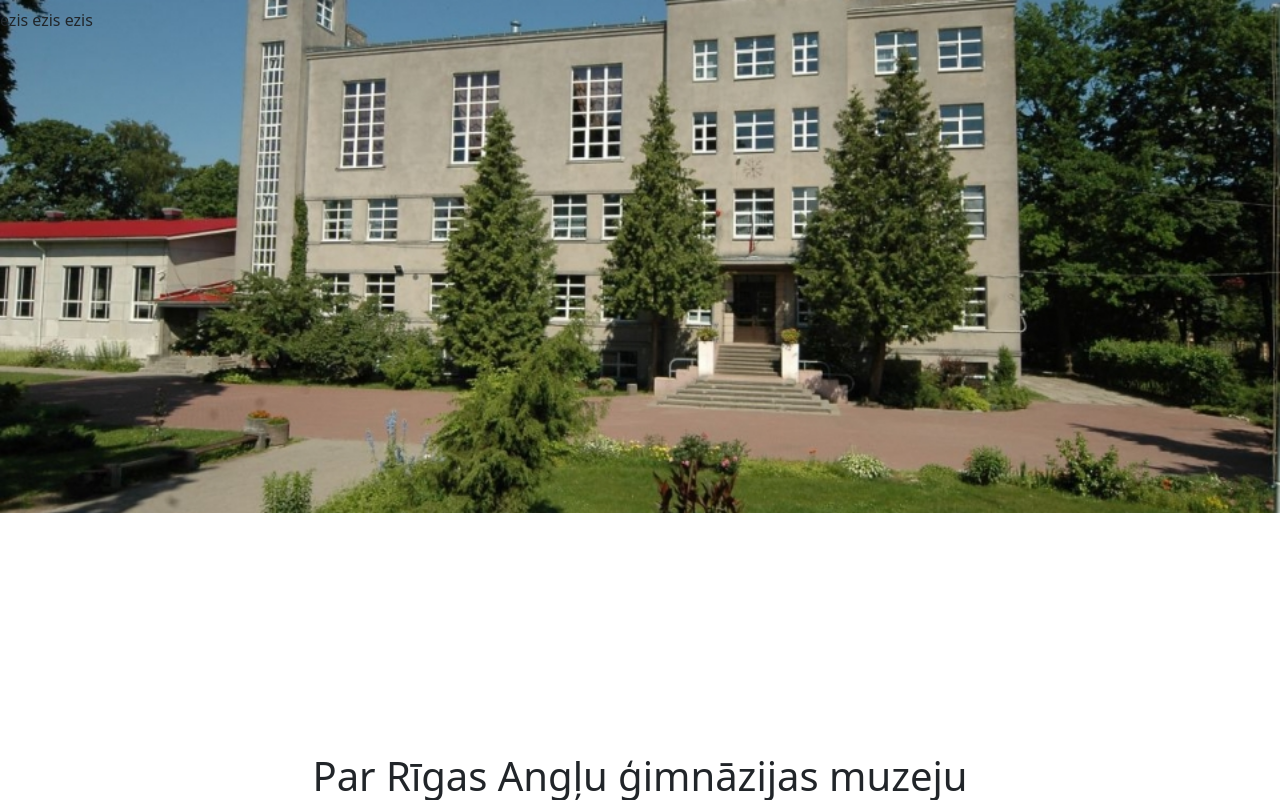
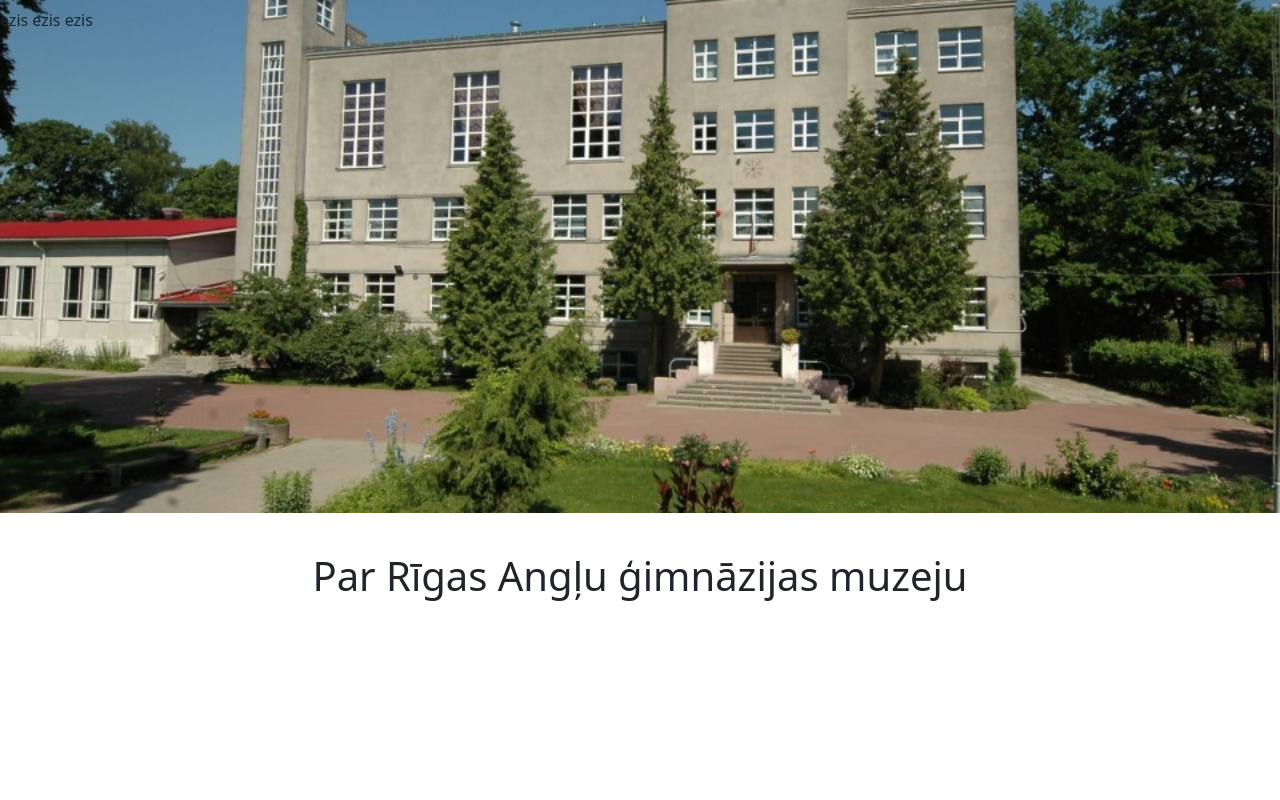
Before and after one commit to bAld1s/RAG-Muzejs, a plain HTML site: page muzejs_code.html in a window 1280 px wide. Drawn offline with nearby package versions, Linux system fonts and the light colour scheme.

Commit message:
Update muzejs_code.html

```diff
--- a/muzejs_code.html
+++ b/muzejs_code.html
@@ -8,7 +8,7 @@
 
     <div
 
-    style="position: fixed; bottom: 0; width:100%; text-align: center" > Par Rīgas Angļu ģimnāzijas muzeju
+    style="position: fixed; bottom: 200; width:100%; text-align: center" > Par Rīgas Angļu ģimnāzijas muzeju
 
     </div>
 
```
